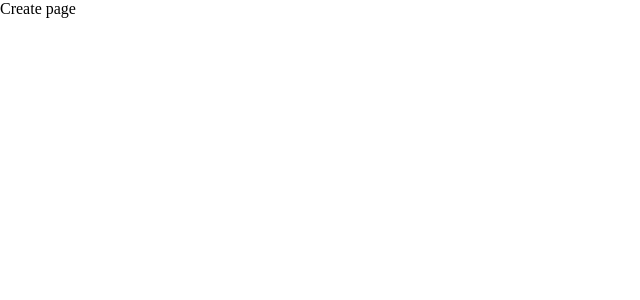
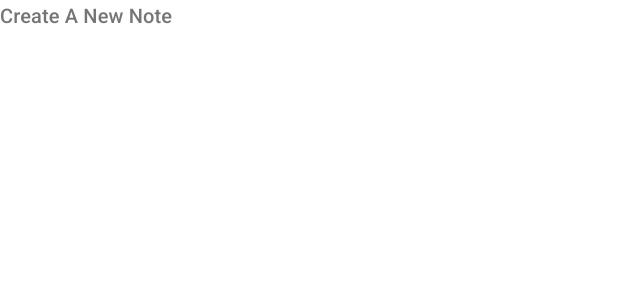
Before and after one commit to YBL123/material-ui-practice-3, a React (Create React App) app: page /create in a window 1280 px wide. Shown: the top 300 px of the page, without its empty margins (0-640 px from the left). Built offline with nearby package versions, Linux system fonts and the light colour scheme.

Commit message:
Typography

```diff
--- a/package.json
+++ b/package.json
@@ -3,6 +3,8 @@
   "version": "0.1.0",
   "private": true,
   "dependencies": {
+    "@material-ui/core": "^4.11.3",
+    "@material-ui/icons": "^4.11.2",
     "@testing-library/jest-dom": "^5.11.9",
     "@testing-library/react": "^11.2.5",
     "@testing-library/user-event": "^12.7.1",
--- a/src/pages/Create.js
+++ b/src/pages/Create.js
@@ -1,9 +1,20 @@
 import React from 'react'
+import Typography from '@material-ui/core/Typography';
+
 
 export default function Create() {
   return (
     <div>
-      Create page
+      <Typography
+        variant="h6"
+        //sets it to an h2 rather than an h6 -> although it will still look the same
+        component="h2"
+        color="textSecondary"
+        gutterBottom
+      >
+        Create A New Note
+      </Typography>
     </div>
+
   )
 }
```
Also changed, not shown: public/index.html (+0 -17 lines), 2 other files (tests, documents, lock files or other folders).
